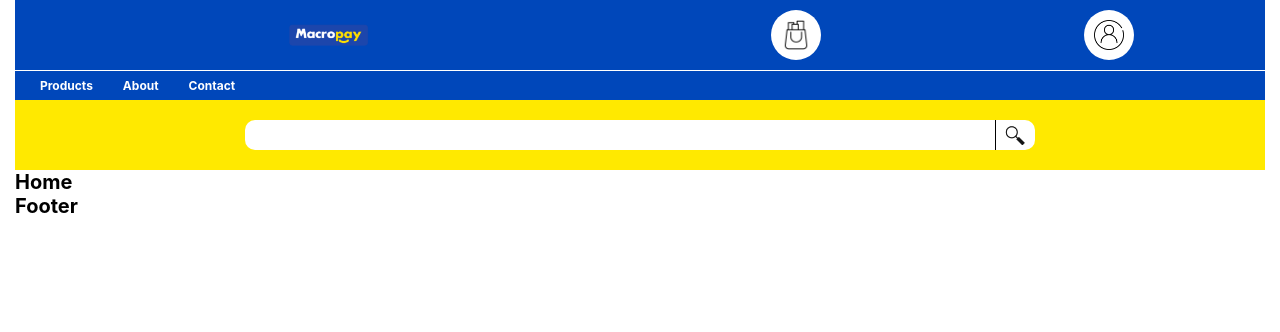
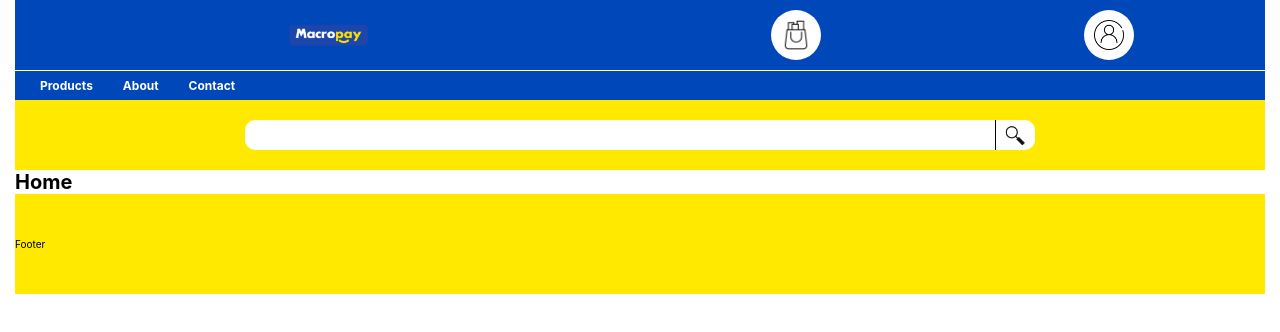
Before and after one commit to Radgus/cellphonestore, a React (Create React App) app: page / in a window 1280 px wide. Shown: the top 332 px of the page. Built offline with nearby package versions, Linux system fonts and the light colour scheme.

Commit message:
seguimos con el footer

```diff
--- a/src/components/Footer/index.jsx
+++ b/src/components/Footer/index.jsx
@@ -1,10 +1,22 @@
 import React from "react";
+import styled from "styled-components";
+import colors from '../../resource/colors';
+
+
+const Container = styled.div`
+  background-color: ${colors.fourth_bg};
+  height: 10rem;
+  display: grid;
+  grid-template-columns: 1fr 1fr 1fr;
+  align-items: center;
+  justify-content: space-between;
+`;
 
 
 const Footer = () => {
 
   return (
-    <h1>Footer</h1>
+    <Container>Footer</Container>
   )
 }
 
```
